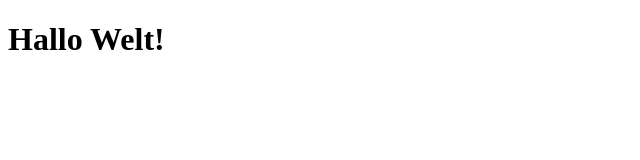
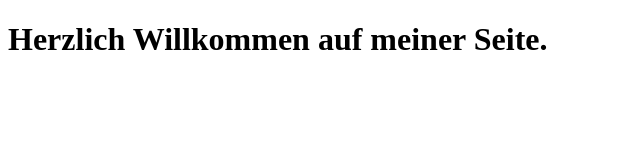
Before and after one commit to miretto/my-test-repo, a plain HTML site: page index.html in a window 1280 px wide. Shown: the whole page, without its empty margins (0-640 px from the left). Drawn offline with Linux system fonts and the light colour scheme.

Commit message:
Update index.html
Text auf der Homepage aktualisiert.

```diff
--- a/index.html
+++ b/index.html
@@ -2,6 +2,6 @@
 <html>
     <head><title>Mein erstes Git-Projekt</title></head>
     <body>
-        <h1>Hallo Welt!</h1>
+        <h1>Herzlich Willkommen auf meiner Seite.</h1>
     </body>
 </html>
```
